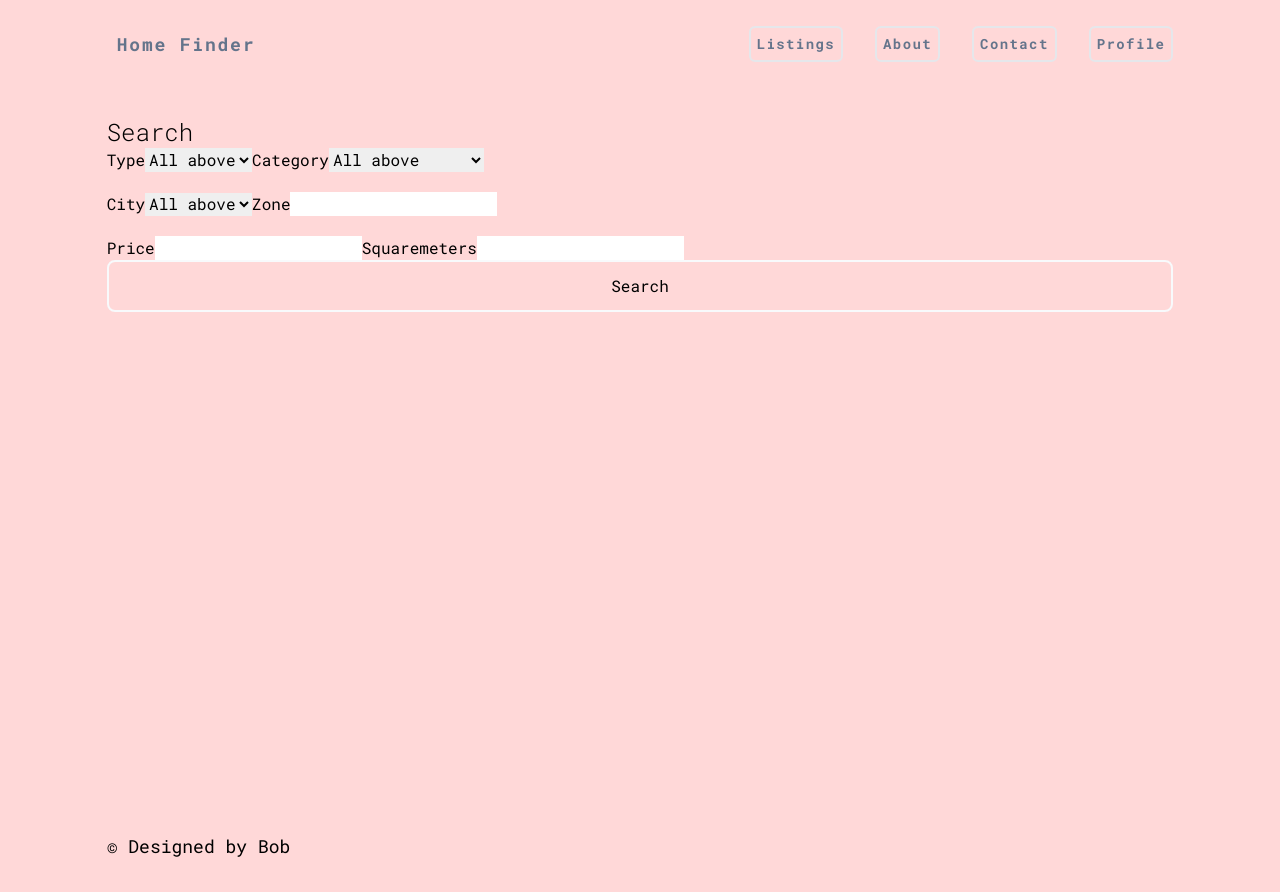
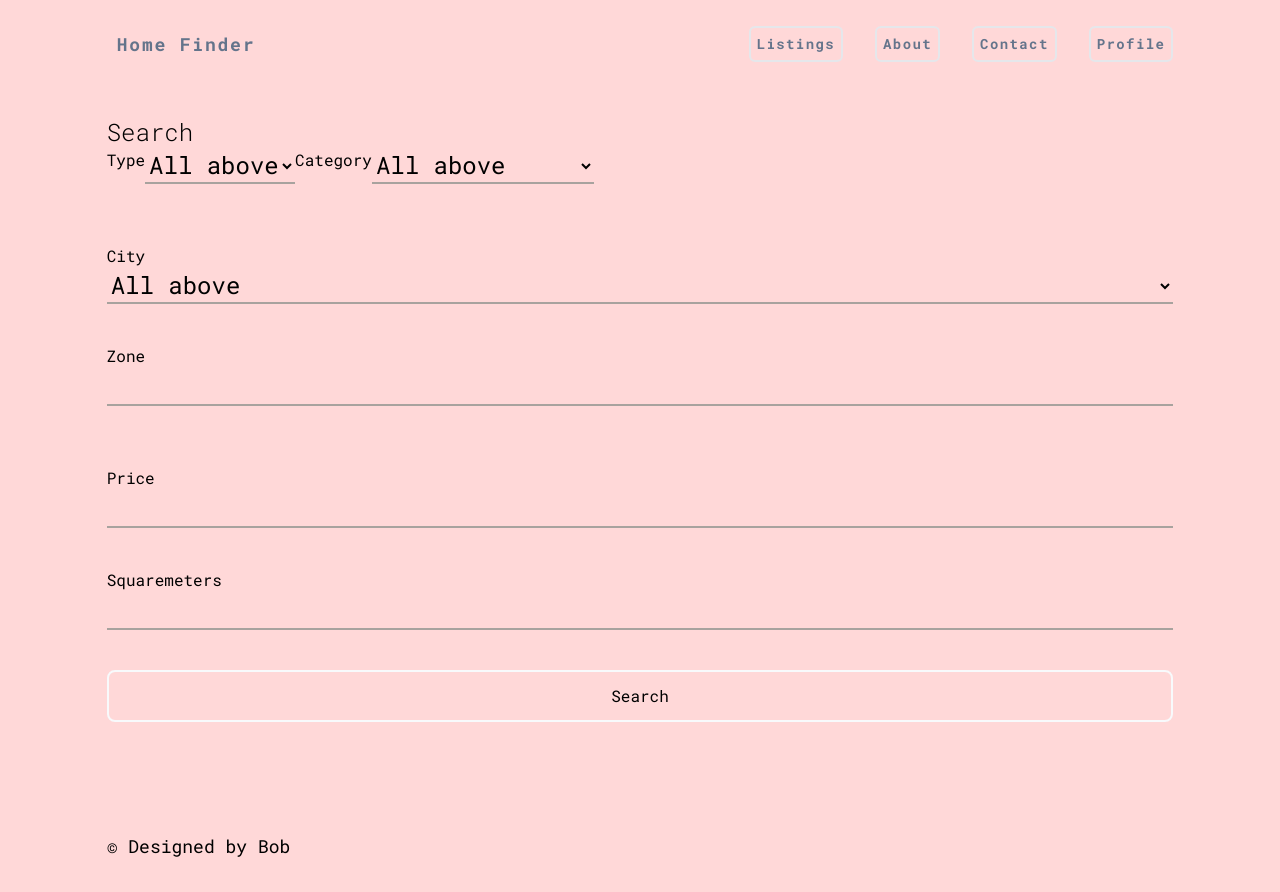
Before and after one commit to urbobb/real-estate-listings, a Next.js app: page /listings in a window 1280 px wide. Built offline with nearby package versions, Linux system fonts and the light colour scheme.

Commit message:
button design

```diff
--- a/app/listings/page.tsx
+++ b/app/listings/page.tsx
@@ -1,6 +1,10 @@
 import React from "react";
 
 export default function Listings() {
+  const inputStyles = `w-full mb-10 min-h-max outline-0 text-[1.5em]
+  border-b-2 border-stone-400 focus:border-stone-200 transition duration-300
+  bg-transparent`;
+
   return (
     <div className="h-screen mx-auto w-full pt-24 ">
       <div className="md:w-5/6 w-9/12 mx-auto">
@@ -12,7 +16,7 @@ export default function Listings() {
               <div className="flex md:flex-row flex-col">
                 <div className="flex justify-start">
                   <label htmlFor="">Type</label>
-                  <select>
+                  <select className={`${inputStyles}`}>
                     <option value="value">All above</option>
                     <option value="">Buy</option>
                     <option value="">Rent</option>
@@ -20,7 +24,7 @@ export default function Listings() {
                 </div>
                 <div className="flex md:justify-center">
                   <label htmlFor="">Category</label>
-                  <select>
+                  <select className={`${inputStyles}`}>
                     <option value="value">All above</option>
                     <option value="">Display Text 2</option>
                     <option value="">Display Text 3</option>
@@ -29,19 +33,19 @@ export default function Listings() {
               </div>
               <div className="">
                 <label htmlFor="">City</label>
-                <select>
+                <select className={`${inputStyles}`}>
                   <option value="value">All above</option>
                   <option value="">New York</option>
                   <option value="">Miami</option>
                 </select>
                 <label htmlFor="">Zone</label>
-                <input type="text" />
+                <input type="text" className={`${inputStyles}`} />
               </div>
               <div className="">
                 <label htmlFor="">Price</label>
-                <input type="text" />
+                <input type="text" className={`${inputStyles}`} />
                 <label htmlFor="">Squaremeters</label>
-                <input type="text" />
+                <input type="text" className={`${inputStyles}`} />
               </div>
               <button
                 className="-mt-5 rounded-lg border-2 border-slate-50 px-8 py-3 transition
```
